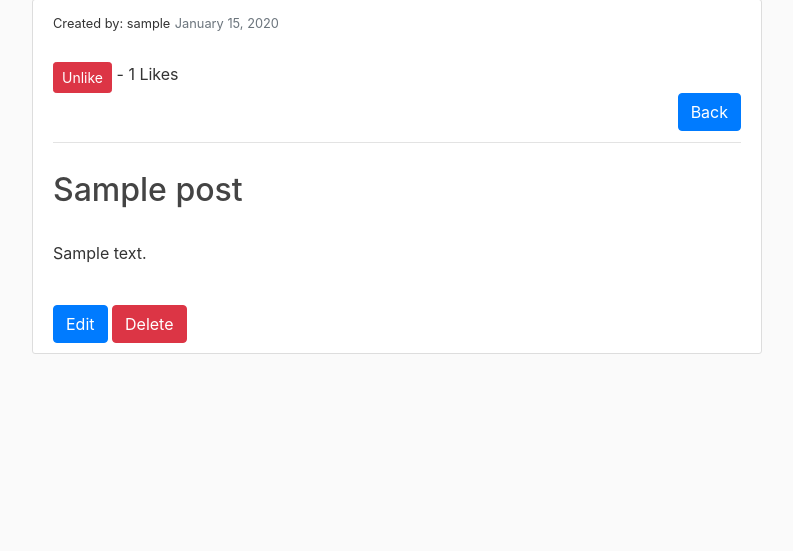
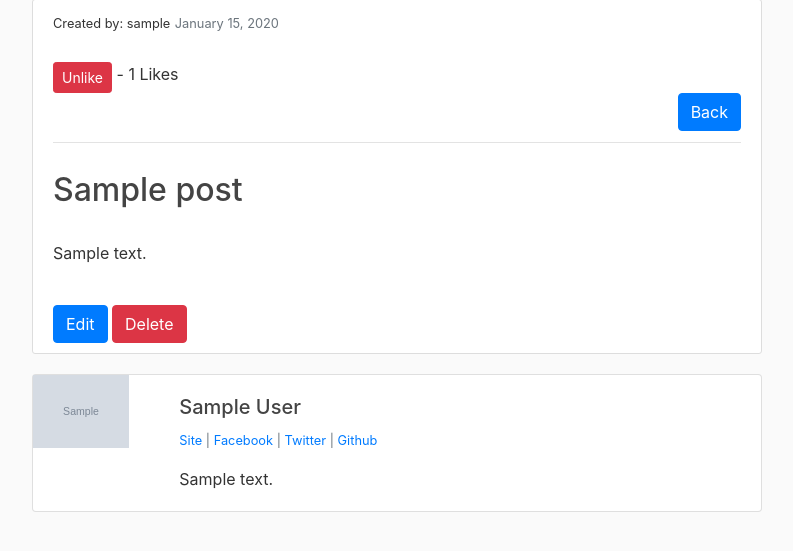
Before and after one commit to Lynch4360/wired_out, a Django app: page /detail/1 in a window 1280 px wide. Shown: the part 81-632 px from the top of the page, without its empty margins (53-846 px from the left). Run offline with Django 3.2, Linux system fonts and the light colour scheme; a user stored in the database is signed in; tables that the repository leaves empty hold one stand-in row (values such as "Sample post"); grey boxes marked "Sample" are stand-in pictures; some libraries are stand-ins or nearby versions.

Commit message:
Add functionality for pillow to upload images for user, create author information card in post details

```diff
--- a/newsite/models.py
+++ b/newsite/models.py
@@ -9,7 +9,7 @@ from ckeditor.fields import RichTextField
 class UserProfile(models.Model):
     user = models.OneToOneField(User, null=True, on_delete=models.CASCADE)
     bio = models.TextField()
-    profile_picture = models.ImageField(null=True, blank=True, upload_to="static/images/profile/")
+    profile_picture = models.ImageField(null=True, blank=True, upload_to="images/")
     site_url = models.CharField(max_length=200, unique=True, null=True, blank=True)
     twitter_url = models.CharField(max_length=200, unique=True, null=True, blank=True)
     fb_url = models.CharField(max_length=200, unique=True, null=True, blank=True)
--- a/templates/postDetails.html
+++ b/templates/postDetails.html
@@ -42,5 +42,29 @@
         {% endif %}
     </div>
 </article>
+<div class="card mb-3">
+    <div class="row g-0">
+      <div class="col-md-2">
+        <img src="{{ user.userprofile.profile_picture.url }}" class="img-fluid rounded-start" alt="Profile image for user">
+      </div>
+      <div class="col-md-10">
+        <div class="card-body">
+            <h5 class="card-title">
+                {{ post.author.first_name }}
+                {{ post.author.last_name }}
+            </h5>
+            <p class="small text-muted">
+                <a href="{{ post.author.site_url }}">Site</a> |
+                <a href="{{ post.author.fb_url }}">Facebook</a> |
+                <a href="{{ post.author.twitter_url }}">Twitter</a> |
+                <a href="{{ post.author.github_url }}">Github</a>
+            </p>
+            <p class="card-text">
+                {{ post.author.userprofile.bio }}
+            </p>
+        </div>
+      </div>
+    </div>
+  </div>
 
 {% endblock content %}
--- a/wiredout/settings.py
+++ b/wiredout/settings.py
@@ -141,13 +141,11 @@ USE_TZ = True
 # https://docs.djangoproject.com/en/3.2/howto/static-files/
 
 STATIC_URL = '/static/'
-STATICFILES_STORAGE = 'cloudinary_storage.storage.StaticHashedCloudinaryStorage'
 STATICFILES_DIRS = [os.path.join(BASE_DIR, 'static')]
 # STATIC_ROOT = os.path.join(BASE_DIR, 'staticfiles')
 
 MEDIA_URL = '/media/'
-DEFAULT_FILE_STORAGE = 'cloudinary_storage.storage.MediaCloudinaryStorage'
-SUMMERNOTE_THEME = 'bs5'
+MEDIA_ROOT = os.path.join(BASE_DIR, 'media')
 
 LOGIN_REDIRECT_URL = 'site-home'
 LOGIN_URL = 'login'
--- a/wiredout/urls.py
+++ b/wiredout/urls.py
@@ -1,13 +1,14 @@
 from django.contrib import admin
 from django.contrib.auth import views as auth_views
 from django.urls import path, include
+from django.conf.urls.static import static
+from django.conf import settings
 from users import views as user_views
 
 
 urlpatterns = [
      path('admin/', admin.site.urls),
      path('register/', user_views.register, name='register'),
-     path('summernote/', include('django_summernote.urls')),
      path('', include('newsite.urls'), name='newsite_urls'),
      path('login/', auth_views.LoginView.as_view(template_name='login.html'),
           name='login'),
@@ -17,5 +18,10 @@ urlpatterns = [
           name='edit_profile'),
      path('password/', user_views.EditPassword.as_view
           (template_name='editPassword.html')),
-     path('password_success/', user_views.PasswordSuccess, name='password_success'),
+     path('password_success/', user_views.PasswordSuccess,
+          name='password_success'),
 ]
+
+if settings.DEBUG:
+    urlpatterns += static(settings.MEDIA_URL, document_root=settings.
+                          MEDIA_ROOT)
```
Also changed, not shown: media/images/danny_profile_pic.png (added), media/images/danny_profile_pic_mehVkJ7.png (added), media/images/danny_profile_pic_poyjvBt.png (added), media/images/fff.png (added), newsite/migrations/0014_alter_userprofile_profile_picture.py (added), newsite/migrations/0015_alter_userprofile_profile_picture.py (added).
